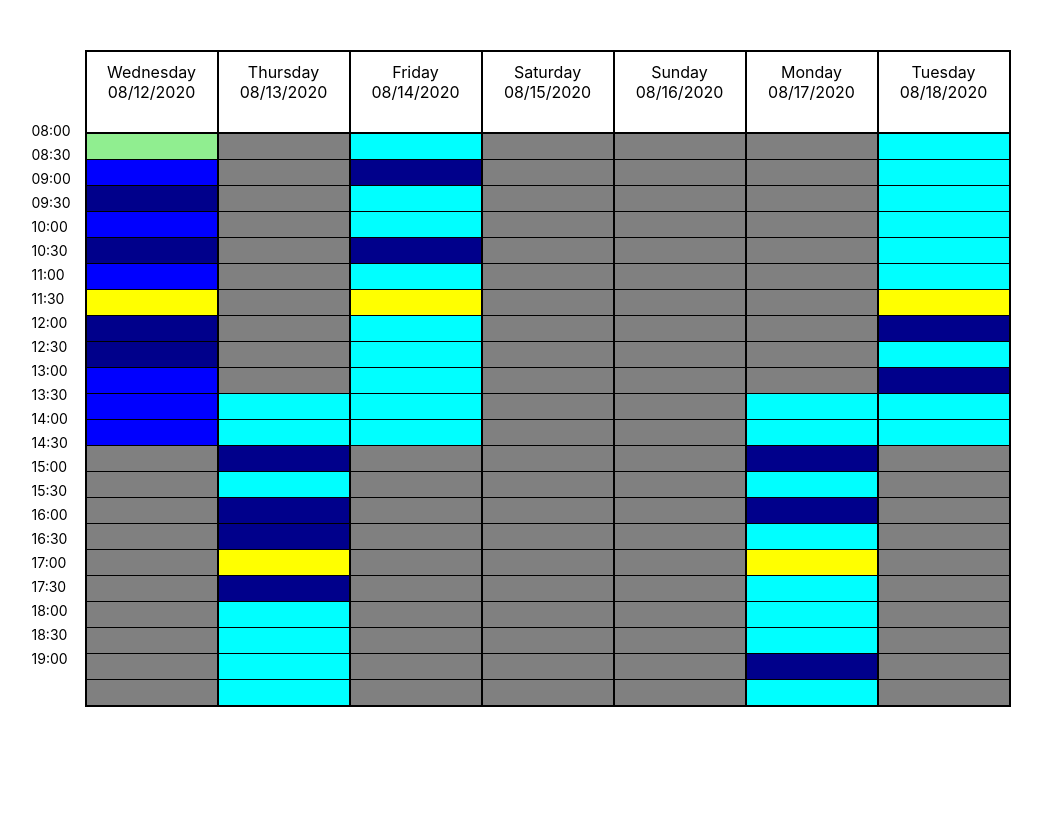
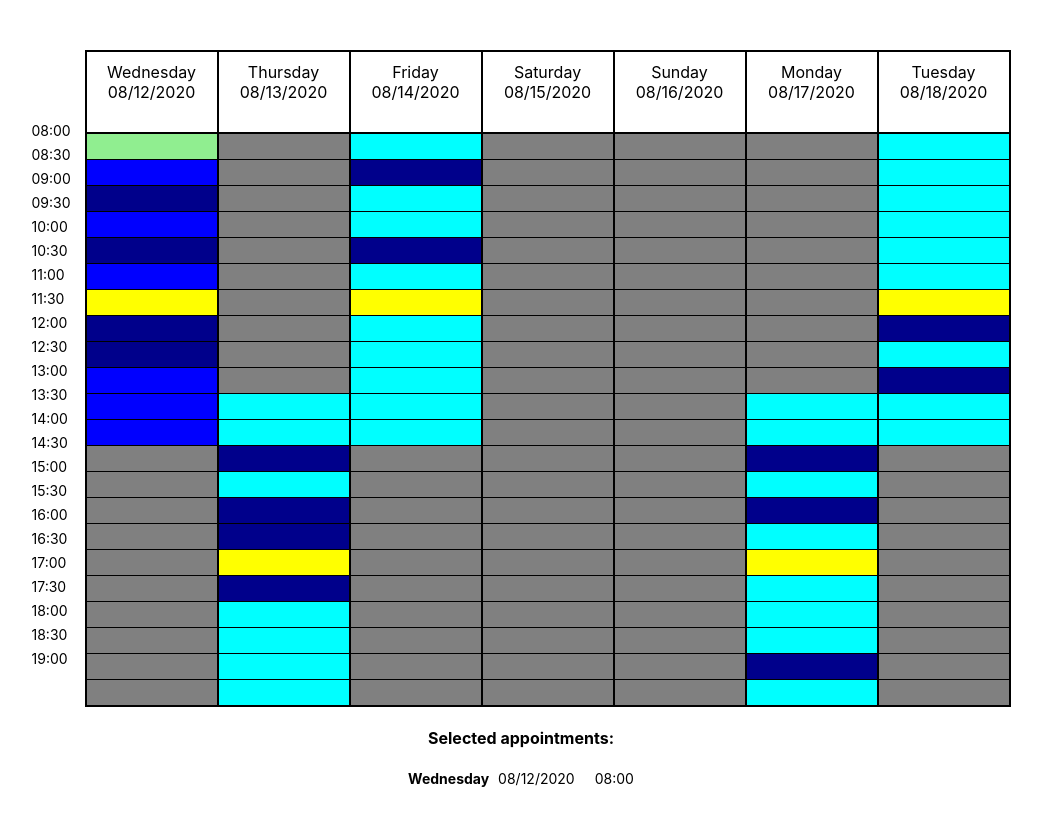
Before and after one commit to Tinmar3/Kalendar, a React (Create React App) app: page / in a window 1280 px wide. Both pictures are taken after a click on the item 270 px from the left and 147 px from the top of the page. Shown: the top 826 px of the page, without its empty margins (119-1161 px from the left). Before the commit the page ends 800 px from the top, so only its background shows below. Built offline with nearby package versions, Linux system fonts and the light colour scheme.

Commit message:
selected periods show

```diff
--- a/src/App.scss
+++ b/src/App.scss
@@ -8,6 +8,4 @@ ul {
 
 main {
   padding: 50px 120px;
-  display: flex;
-  justify-content: center;
 }
--- a/src/calendar/Calendar.js
+++ b/src/calendar/Calendar.js
@@ -1,6 +1,6 @@
 import './Calendar.scss'
 import React, { Component } from 'react'
-import { add, set, areIntervalsOverlapping, isEqual } from 'date-fns'
+import { add, set, areIntervalsOverlapping, isEqual, format } from 'date-fns'
 import DayWorkingDetails from './meta/DayWorkingDetails'
 import { MAX_WEEKLY_PERIODS, PERIOD_LENGTH_MINS, MAX_WORK_HOUR, MIN_WORK_HOUR, DAYS, dailyPeriodsCount } from './meta/Consts'
 
@@ -19,7 +19,7 @@ export default class Calendar extends Component {
   }
 
   isPeriodSelectedOnThisDay (date) {
-    return this.state.selectedPeriods.find(period => isEqual(period.date, date))
+    return this.state.selectedPeriods.find(period => isEqual(period.dayDetails.date, date))
   }
 
   getNextSevenDaysDetails () {
@@ -50,14 +50,22 @@ export default class Calendar extends Component {
     return randomPeriods
   }
 
+  getDatePeriodFromIndex (date, i) {
+    const thisPeriodStart = add(set(date, { hours: MIN_WORK_HOUR, minutes: 0 }), { minutes: i * PERIOD_LENGTH_MINS })
+    return {
+      start: thisPeriodStart,
+      end: add(thisPeriodStart, { minutes: PERIOD_LENGTH_MINS })
+    }
+  }
+
   handleAvailablePeriodClick ({ dayDetails, index, alreadySelected }) {
     if (alreadySelected) {
       this.setState((prevState) => ({
-        selectedPeriods: prevState.selectedPeriods.filter(period => !(isEqual(dayDetails.date, period.date) && period.index === index))
+        selectedPeriods: prevState.selectedPeriods.filter(period => !(isEqual(dayDetails.date, period.dayDetails.date) && period.index === index))
       }))
     } else {
       this.setState((prevState) => ({
-        selectedPeriods: [...prevState.selectedPeriods, { date: dayDetails.date, index }]
+        selectedPeriods: [...prevState.selectedPeriods, { dayDetails, index }]
       }))
     }
   }
@@ -80,12 +88,8 @@ export default class Calendar extends Component {
     for (let i = 0; i < dailyPeriodsCount; i++) {
       let thisType = 'NOT_WORKING'
       if (!isNonWorkingDay) {
-        const thisPeriodStart = add(set(date, { hours: MIN_WORK_HOUR, minutes: 0 }), { minutes: i * PERIOD_LENGTH_MINS })
-        const thisPeriod = {
-          start: thisPeriodStart,
-          end: add(thisPeriodStart, { minutes: PERIOD_LENGTH_MINS })
-        }
-        if (this.state.selectedPeriods.find(period => isEqual(period.date, dayDetails.date) && period.index === i)) {
+        const thisPeriod = this.getDatePeriodFromIndex(date, i)
+        if (this.state.selectedPeriods.find(period => isEqual(period.dayDetails.date, dayDetails.date) && period.index === i)) {
           thisType = 'TAKEN_BY_USER'
           initialyAvailablePeriodIndex++
         } else if (areIntervalsOverlapping(thisPeriod, workingPeriods.beforePause) || areIntervalsOverlapping(thisPeriod, workingPeriods.afterPause)) {
@@ -117,15 +121,17 @@ export default class Calendar extends Component {
         }
       }
 
-      dayPeriods.push({ key: dayDetails.date.getDay() + i, className: cssClass, onClick: clickListener })
+      dayPeriods.push({ key: dayDetails.dayName + i, className: cssClass, onClick: clickListener })
     }
 
     return dayPeriods
   }
 
   render () {
+    const { selectedPeriods } = this.state
     return (
       <main>
+        <div className="calendar__Container">
           <div className="calendar">
             <ul className="calendar__Hours">
               { this.preparePeriodHours().map(({ key, periodString }) =>
@@ -146,6 +152,18 @@ export default class Calendar extends Component {
               </div>
             ) }
           </div>
+        </div>
+        {selectedPeriods.length ? <div className="calendar__Selected">
+          <h4>Selected appointments:</h4>
+          <ul className="calendar__SelectedList">{ selectedPeriods.map(period =>
+            <li key={ period.dayDetails.dayName + period.index }>
+              <span>{ period.dayDetails.dayName }</span>
+              <span>{ period.dayDetails.dateToString }</span>
+              <span>{ format(this.getDatePeriodFromIndex(period.dayDetails.date, period.index).start, 'HH:mm') }</span>
+            </li>
+          ) }</ul>
+        </div>
+          : <p className="calendar__InfoText">Select an appointment. It's possible to select one appointment per day and two per week.</p>}
       </main>
     )
   }
--- a/src/calendar/Calendar.scss
+++ b/src/calendar/Calendar.scss
@@ -4,6 +4,11 @@ $headerHeight: 70px;
     display: flex;
     position: relative;
     margin-left: 55px;
+}
+
+.calendar__Container {
+    display: flex;
+    justify-content: center;
 }
 
 .calendar__Day {
@@ -63,3 +68,33 @@ $headerHeight: 70px;
         }
     }
 }
+
+.calendar__InfoText {
+    margin-top: 20px;
+    text-align: center;
+}
+
+.calendar__Selected {
+    display: flex;
+    flex-direction: column;
+    align-items: center;
+    h4 {
+        text-align: center;
+    }
+}
+
+.calendar__SelectedList {
+    font-size: 14px;
+    li {
+        margin-bottom: 5px;
+        display: flex;
+        span {
+            display: block;
+            padding: 0 10px;
+            &:first-child {
+                width: 70px;
+                font-weight: bold;
+            }
+        }
+    }
+}
```
Lines whose indentation alone changed are shown as unchanged.
